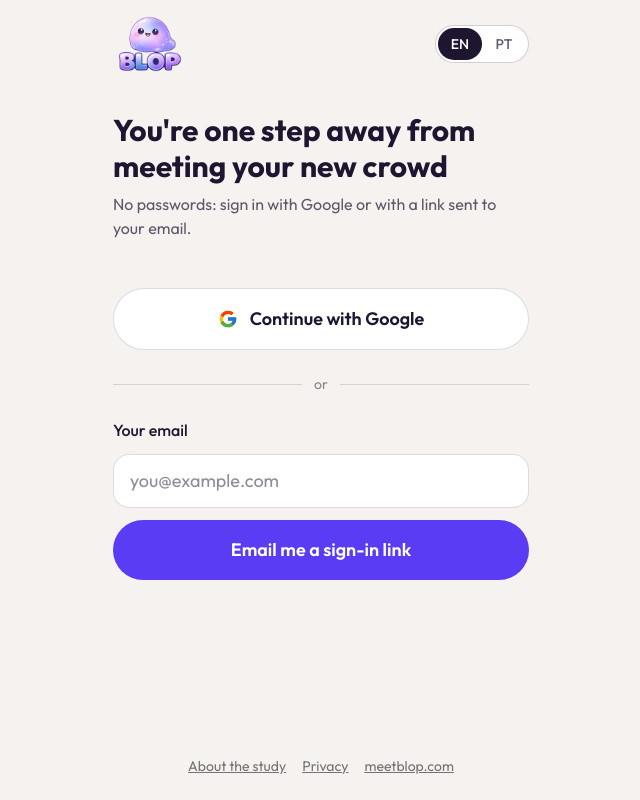
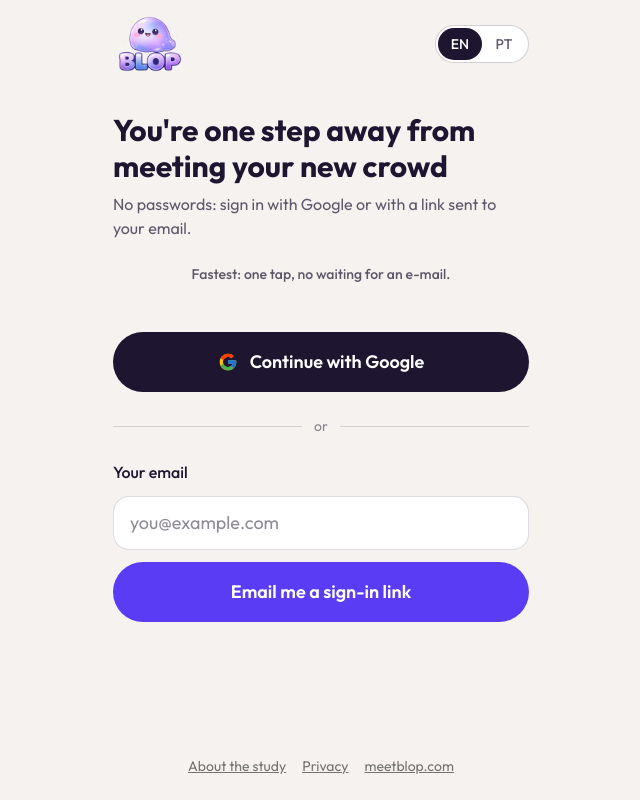
Before and after one commit to axend99/blop-match, a Next.js app: page /login in a window 1280 px wide. Shown: the whole page, without its empty margins (319-959 px from the left). Built offline with nearby package versions, Linux system fonts and the light colour scheme; no server answers.

Commit message:
login: highlight Google (filled button and a 'fastest' hint); e-mail link unchanged
Co-Authored-By: Claude Opus 5.5 <noreply@anthropic.com>
Claude-Session: https://claude.ai/code/session_0128FXTu2tD824X4MTsxtxrW

```diff
--- a/components/LoginForm.tsx
+++ b/components/LoginForm.tsx
@@ -86,7 +86,7 @@ export default function LoginForm({ t, lang, next }: { t: Dict['login']; lang: L
       if (cancelled || !gisRef.current) return;
       window.google!.accounts.id.renderButton(gisRef.current, {
         type: 'standard',
-        theme: 'outline',
+        theme: 'filled_black', // the recommended option: faster than waiting for the e-mail
         size: 'large',
         shape: 'pill',
         text: 'continue_with',
@@ -151,13 +151,14 @@ export default function LoginForm({ t, lang, next }: { t: Dict['login']; lang: L
   return (
     <div className="space-y-6">
       {inApp && <p className="rounded-2xl bg-lime/40 p-4 text-sm">{t.inAppHint}</p>}
+      <p className="text-center text-sm font-medium text-midnight/70">{t.googleHint}</p>
       <div ref={gisRef} className={gisReady ? 'flex min-h-11 justify-center' : 'h-0 overflow-hidden'} />
       <button
         type="button"
         hidden={gisReady}
         onClick={signInWithGoogle}
         disabled={googleBusy}
-        className="flex w-full items-center justify-center gap-3 rounded-full border border-midnight/15 bg-white px-6 py-4 text-lg font-semibold disabled:opacity-60"
+        className="flex w-full items-center justify-center gap-3 rounded-full bg-midnight px-6 py-4 text-lg font-semibold text-white disabled:opacity-60"
       >
         <svg viewBox="0 0 48 48" className="size-5" aria-hidden="true">
           <path fill="#FFC107" d="M43.6 20.5H42V20H24v8h11.3C33.7 32.7 29.2 36 24 36c-6.6 0-12-5.4-12-12s5.4-12 12-12c3.1 0 5.8 1.2 7.9 3.1l5.7-5.7C34 6.1 29.3 4 24 4 12.9 4 4 12.9 4 24s8.9 20 20 20 20-8.9 20-20c0-1.3-.1-2.4-.4-3.5z" />
--- a/lib/i18n/en.ts
+++ b/lib/i18n/en.ts
@@ -32,6 +32,7 @@ const en = {
     title: "You're one step away from meeting your new crowd",
     subtitle: 'No passwords: sign in with Google or with a link sent to your email.',
     google: 'Continue with Google',
+    googleHint: 'Fastest: one tap, no waiting for an e-mail.',
     or: 'or',
     emailLabel: 'Your email',
     emailPlaceholder: 'you@example.com',
--- a/lib/i18n/pt.ts
+++ b/lib/i18n/pt.ts
@@ -34,6 +34,7 @@ const pt: Dict = {
     title: 'Estás a um passo de conhecer a tua malta nova',
     subtitle: 'Sem palavras-passe: entra com Google ou com um link enviado para o teu e-mail.',
     google: 'Continuar com Google',
+    googleHint: 'Mais rápido: entras com um toque, sem esperar pelo e-mail.',
     or: 'ou',
     emailLabel: 'O teu e-mail',
     emailPlaceholder: 'tu@exemplo.com',
```
